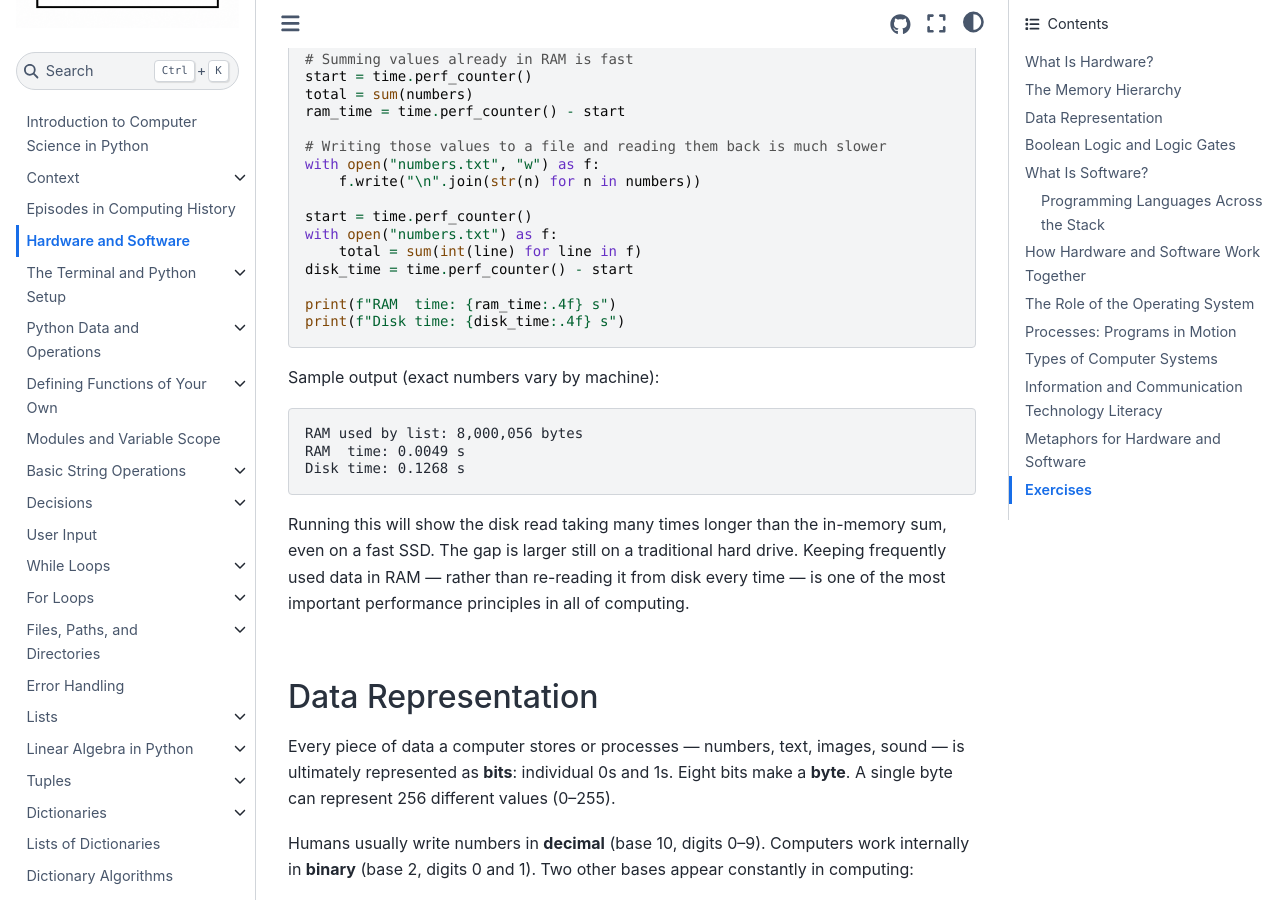
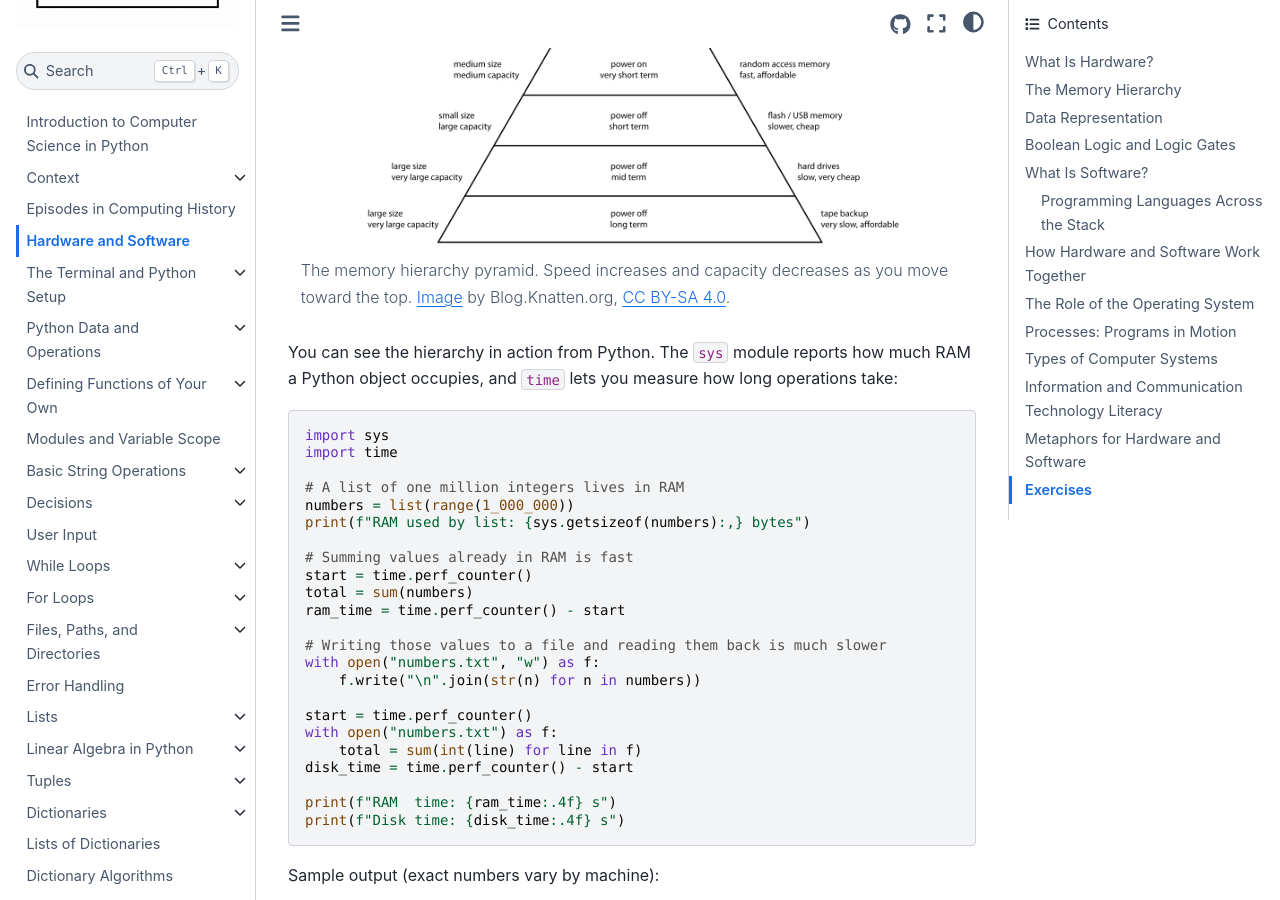
Before and after one commit to gkthiruvathukal/introcs-python-ai, a Sphinx documentation site: the page built from source/hardware/overview.rst, in a window 1280 px wide and 900 px high, scrolled down 1674 px. Built offline with Sphinx 7.4.7 and the Sphinx Book theme 1.1.4, drawn with Linux system fonts in a browser that asks for light colours.

Commit message:
Add memory hierarchy pyramid figure to hardware chapter
Downloaded from Wikimedia Commons (CC BY-SA 4.0, Blog.Knatten.org).
Placed after the introductory prose and before the Python timing example.

Co-Authored-By: Claude Sonnet 4.6 <noreply@anthropic.com>

```diff
--- a/source/hardware/overview.rst
+++ b/source/hardware/overview.rst
@@ -80,6 +80,17 @@ runs from the fastest (and smallest) storage to the slowest (and largest):
 Each level is roughly 10–100× slower than the one above it but offers far more
 capacity. When the CPU needs a value it checks the cache first, then RAM, and only
 falls back to storage as a last resort.
+
+.. figure:: memory_hierarchy.png
+   :alt: The memory hierarchy pyramid, showing registers at the top (fastest, smallest)
+         down through cache, RAM, and disk storage at the bottom (slowest, largest)
+   :align: center
+   :width: 80%
+
+   The memory hierarchy pyramid.  Speed increases and capacity decreases as you
+   move toward the top.
+   `Image <https://commons.wikimedia.org/wiki/File:ComputerMemoryHierarchy.svg>`_
+   by Blog.Knatten.org, `CC BY-SA 4.0 <https://creativecommons.org/licenses/by-sa/4.0/>`_.
 
 You can see the hierarchy in action from Python. The ``sys`` module reports how much
 RAM a Python object occupies, and ``time`` lets you measure how long operations take:
```
Also changed, not shown: source/hardware/memory_hierarchy.png (added).
